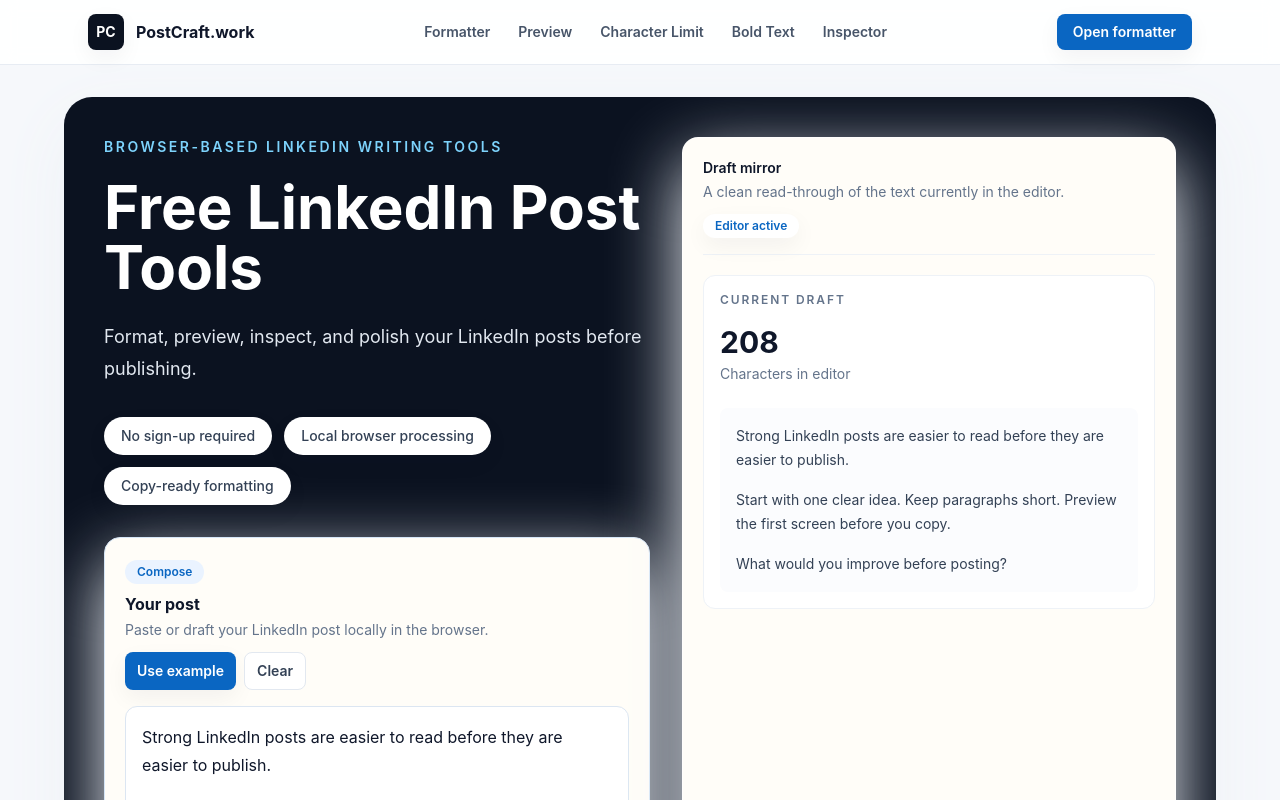
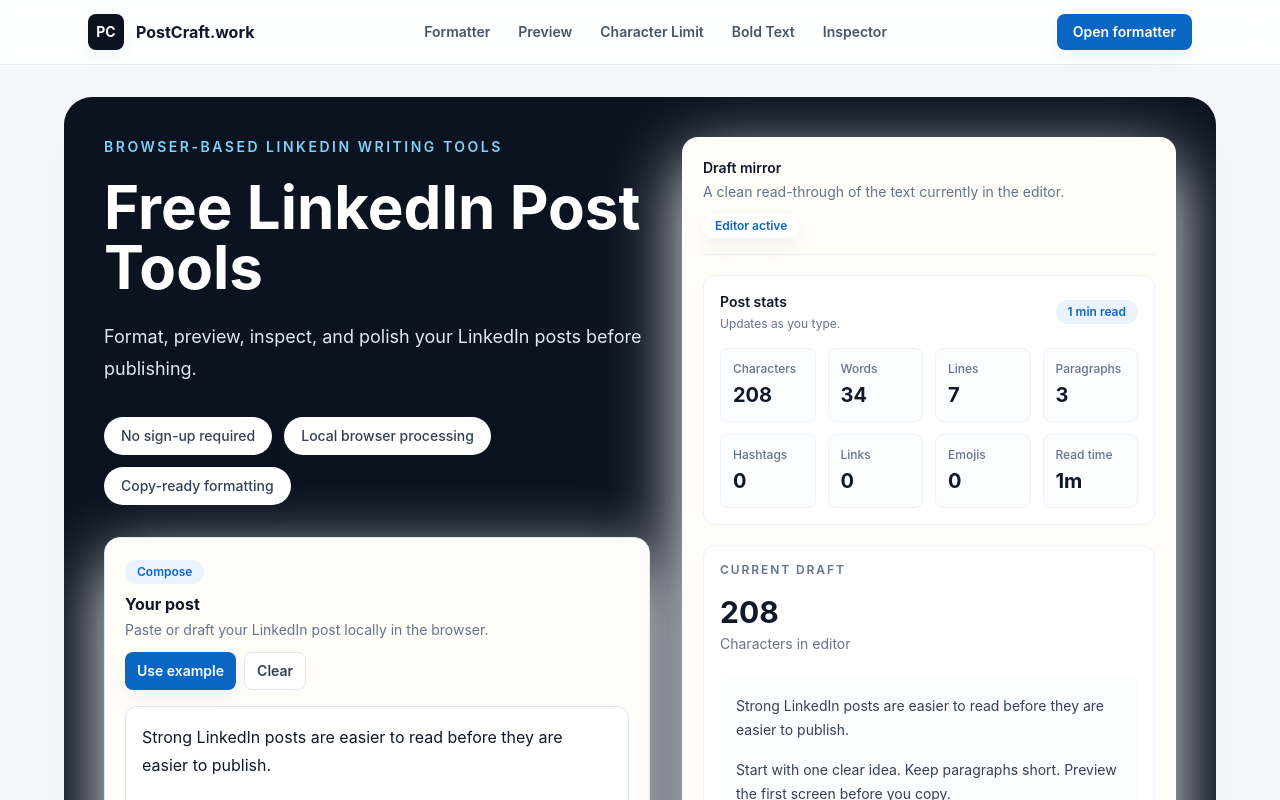
Before and after one commit to lk1ngaa7/PostCraftWork, a Nuxt app: page / in a window 1280 px wide. Shown: the top 800 px of the page. Built offline with nearby package versions, Linux system fonts and the light colour scheme.

Commit message:
feat: add linkedin post stats

```diff
--- /dev/null
+++ b/components/post/PostStats.vue
@@ -0,0 +1,39 @@
+<template>
+  <section class="rounded-xl border border-soft bg-white p-4" aria-label="Post statistics">
+    <div class="flex items-center justify-between gap-3">
+      <div>
+        <p class="text-sm font-semibold text-ink">Post stats</p>
+        <p class="mt-1 text-xs text-muted">Updates as you type.</p>
+      </div>
+      <span class="rounded-full bg-[#EAF3FF] px-3 py-1 text-xs font-semibold text-professional">
+        {{ stats.estimatedReadTimeMinutes }} min read
+      </span>
+    </div>
+
+    <dl class="mt-4 grid grid-cols-2 gap-3 sm:grid-cols-4 lg:grid-cols-2 xl:grid-cols-4">
+      <div v-for="item in statItems" :key="item.label" class="rounded-lg border border-soft bg-[#FBFCFE] p-3">
+        <dt class="text-xs font-medium text-muted">{{ item.label }}</dt>
+        <dd class="mt-1 text-xl font-bold text-ink">{{ item.value }}</dd>
+      </div>
+    </dl>
+  </section>
+</template>
+
+<script setup lang="ts">
+import type { PostStats } from '~/utils/postStats'
+
+const props = defineProps<{
+  stats: PostStats
+}>()
+
+const statItems = computed(() => [
+  { label: 'Characters', value: props.stats.characters },
+  { label: 'Words', value: props.stats.words },
+  { label: 'Lines', value: props.stats.lines },
+  { label: 'Paragraphs', value: props.stats.paragraphs },
+  { label: 'Hashtags', value: props.stats.hashtags },
+  { label: 'Links', value: props.stats.links },
+  { label: 'Emojis', value: props.stats.emojis },
+  { label: 'Read time', value: `${props.stats.estimatedReadTimeMinutes}m` }
+])
+</script>
--- a/components/post/PostWorkspace.vue
+++ b/components/post/PostWorkspace.vue
@@ -28,9 +28,11 @@
         <span class="rounded-full bg-white px-3 py-1 text-xs font-semibold text-professional shadow-subtle">Editor active</span>
       </div>
 
+      <PostStats :stats="stats" class="mt-5" />
+
       <div class="mt-5 min-w-0 rounded-xl border border-soft bg-white p-4">
         <p class="text-xs font-semibold uppercase tracking-[0.16em] text-muted">Current draft</p>
-        <p class="mt-4 text-3xl font-bold text-ink">{{ postText.length }}</p>
+        <p class="mt-4 text-3xl font-bold text-ink">{{ stats.characters }}</p>
         <p class="mt-1 text-sm text-muted">Characters in editor</p>
         <div class="mt-6 max-h-[360px] overflow-hidden rounded-lg bg-[#FBFCFE] p-4 text-sm leading-6 text-slate-700">
           <template v-if="draftParagraphs.length">
@@ -70,6 +72,7 @@
 What would you improve before posting?`
 
 const postText = ref(props.initialText || examplePost)
+const stats = usePostStats(postText)
 
 const draftParagraphs = computed(() =>
   postText.value
--- /dev/null
+++ b/composables/usePostStats.ts
@@ -0,0 +1,5 @@
+import { getPostStats } from '~/utils/postStats'
+
+export function usePostStats(input: MaybeRefOrGetter<string>) {
+  return computed(() => getPostStats(toValue(input)))
+}
--- /dev/null
+++ b/utils/postStats.ts
@@ -0,0 +1,38 @@
+export interface PostStats {
+  characters: number
+  words: number
+  lines: number
+  paragraphs: number
+  hashtags: number
+  links: number
+  emojis: number
+  estimatedReadTimeMinutes: number
+  firstTwoHundredChars: string
+}
+
+const hashtagPattern = /(^|\s)#[\p{L}\p{N}_]+/gu
+const linkPattern = /https?:\/\/[^\s]+/gi
+const emojiPattern = /\p{Extended_Pictographic}/gu
+
+export function getPostStats(text: string): PostStats {
+  const normalized = text.replace(/\r\n/g, '\n')
+  const trimmed = normalized.trim()
+  const words = trimmed ? trimmed.split(/\s+/).filter(Boolean).length : 0
+  const lines = normalized.length ? normalized.split('\n').length : 0
+  const paragraphs = trimmed ? trimmed.split(/\n\s*\n/).filter((paragraph) => paragraph.trim()).length : 0
+  const hashtags = [...normalized.matchAll(hashtagPattern)].length
+  const links = [...normalized.matchAll(linkPattern)].length
+  const emojis = [...normalized.matchAll(emojiPattern)].length
+
+  return {
+    characters: normalized.length,
+    words,
+    lines,
+    paragraphs,
+    hashtags,
+    links,
+    emojis,
+    estimatedReadTimeMinutes: words ? Math.max(1, Math.ceil(words / 200)) : 0,
+    firstTwoHundredChars: normalized.slice(0, 200)
+  }
+}
```
